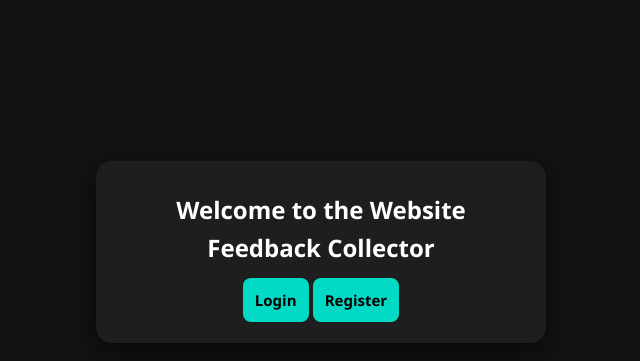
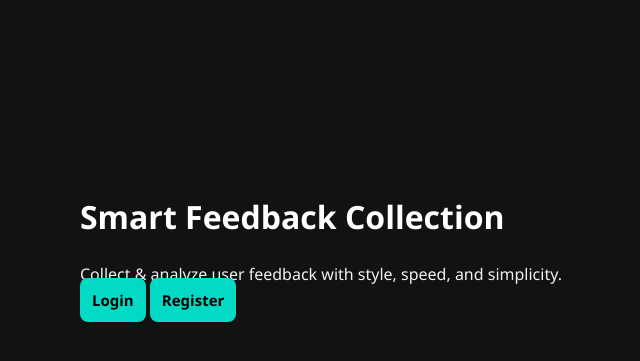
Before and after one commit to buildwithjanhavi/Website-Feedback-Collector-with-Admin-Dashboard, a Flask app: page / in a window 1280 px wide. Shown: the part 148-509 px from the top of the page, without its empty margins (319-959 px from the left). Run offline with Flask 2, Linux system fonts and the light colour scheme.

Commit message:
index.html

```diff
--- a/templates/index.html
+++ b/templates/index.html
@@ -1,15 +1,20 @@
 <!DOCTYPE html>
 <html lang="en">
 <head>
-  <meta charset="UTF-8">
-  <title>Welcome</title>
+  <meta charset="UTF-8" />
+  <meta name="viewport" content="width=device-width, initial-scale=1.0"/>
+  <title>Website Feedback Collector</title>
   <link rel="stylesheet" href="{{ url_for('static', filename='style.css') }}">
+  <link href="https://fonts.googleapis.com/css2?family=Poppins:wght@400;600&display=swap" rel="stylesheet">
 </head>
 <body>
-  <div class="container">
-    <h2>Welcome to the Website Feedback Collector</h2>
-    <a href="{{ url_for('auth.login') }}" class="btn">Login</a>
-    <a href="{{ url_for('auth.register') }}" class="btn">Register</a>
+  <div class="hero">
+    <h1>Smart Feedback Collection</h1>
+    <p>Collect & analyze user feedback with style, speed, and simplicity.</p>
+    <div class="hero-buttons">
+      <a href="{{ url_for('auth.login') }}" class="btn">Login</a>
+      <a href="{{ url_for('auth.register') }}" class="btn">Register</a>
+    </div>
   </div>
 </body>
 </html>
```
